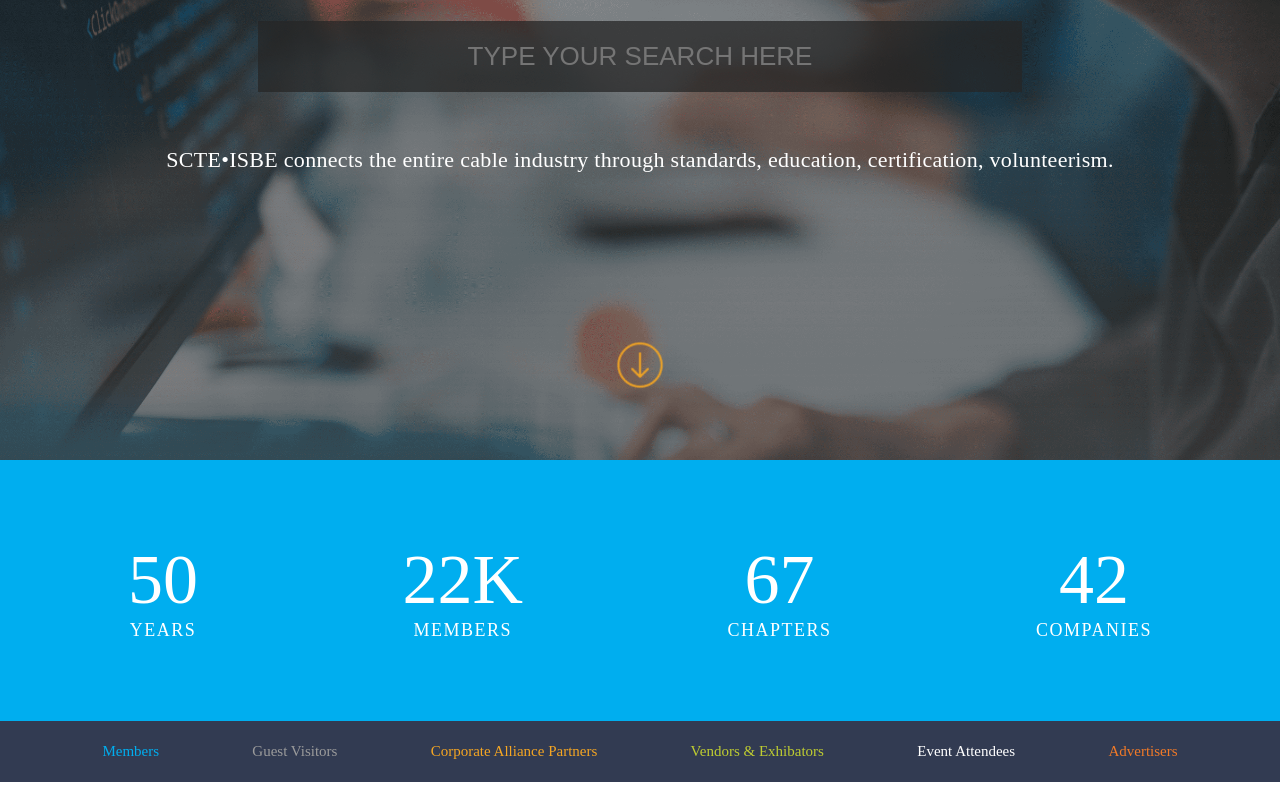
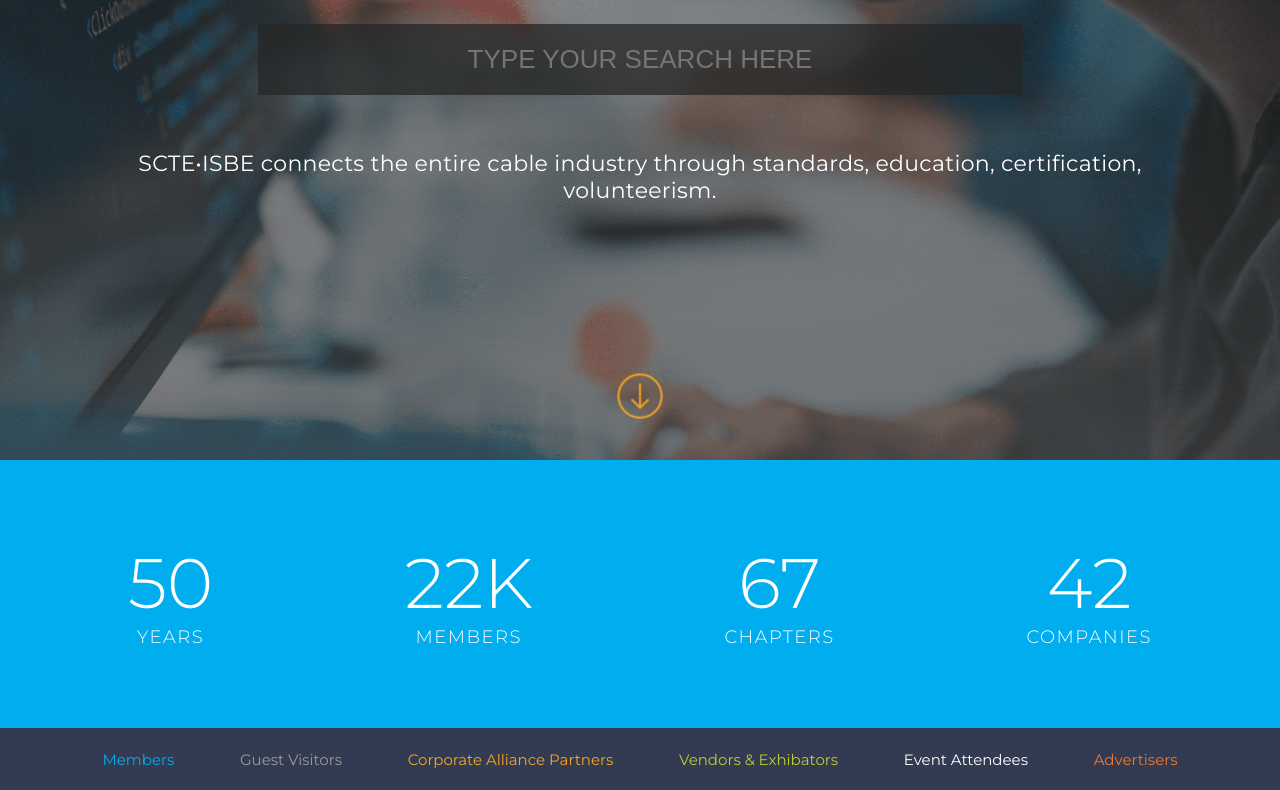
Before and after one commit to subayyalawan/SCTE-Project, a plain HTML site: page index.html in a window 1280 px wide. Shown: the part 390-1180 px from the top of the page. Drawn offline with nearby package versions, Linux system fonts and the light colour scheme.

Commit message:
second Commit

```diff
--- a/assets/styles/style.css
+++ b/assets/styles/style.css
@@ -1,7 +1,8 @@
-@import url("https://fonts.googleapis.com/css2?family=Montserrat:wght@300;400;500;600;700;800;900&display=swap");
+@import url('https://fonts.googleapis.com/css2?family=Montserrat:wght@100;300;400;500;600;700;800;900&display=swap');
+
 
 :root {
-  --primary-font: "Montserrat", sans-serif;
+  --primary-font: 'Montserrat', sans-serif;
   --orange: #f17a28;
   --blue: #00aeef;
   --green: #bfcd31;
@@ -16,7 +17,7 @@
 }
 
 body {
-  /* font-family: var(--primary-font); */
+  font-family: var(--primary-font);
 }
 
 /* //////////////////////////////////////////////////////////
```
